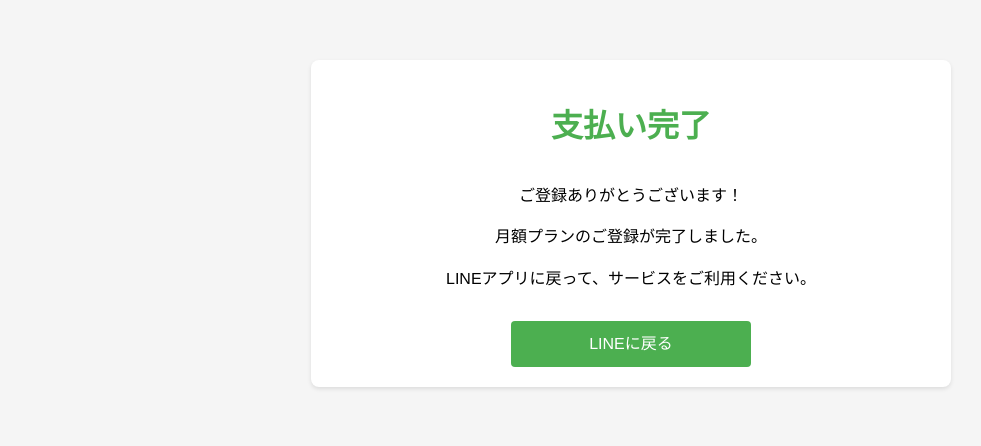
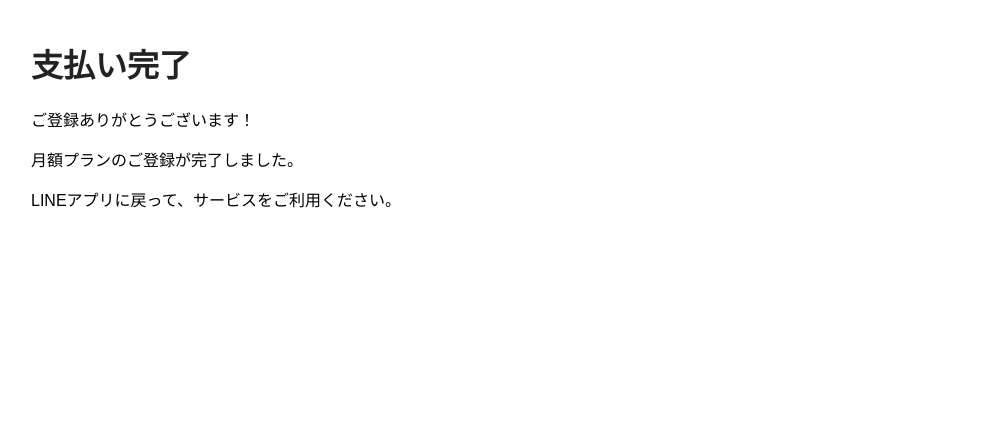
Before and after one commit to kikuchi-mizuki/linecalendar, a Flask app: page /payment/success in a window 1280 px wide. Shown: the top 446 px of the page, without its empty margins (9-990 px from the left). Run offline with Flask 3, Linux system fonts and the light colour scheme; parts of the project's set-up code (start-up, migrations or seed data) failed here and were passed over.

Commit message:
chore: 支払い完了画面から『LINEに戻る』リンクを削除

```diff
--- a/templates/payment_success.html
+++ b/templates/payment_success.html
@@ -1,56 +1,18 @@
 <!DOCTYPE html>
-<html>
+<html lang="ja">
 <head>
+    <meta charset="UTF-8">
     <title>支払い完了</title>
-    <meta charset="utf-8">
-    <meta name="viewport" content="width=device-width, initial-scale=1">
     <style>
-        body {
-            font-family: 'Helvetica Neue', Arial, sans-serif;
-            line-height: 1.6;
-            margin: 0;
-            padding: 20px;
-            background-color: #f5f5f5;
-        }
-        .container {
-            max-width: 600px;
-            margin: 40px auto;
-            padding: 20px;
-            background-color: white;
-            border-radius: 8px;
-            box-shadow: 0 2px 4px rgba(0,0,0,0.1);
-        }
-        h1 {
-            color: #4CAF50;
-            text-align: center;
-            margin-bottom: 30px;
-        }
-        .message {
-            text-align: center;
-            margin-bottom: 30px;
-        }
-        .button {
-            display: block;
-            width: 200px;
-            margin: 0 auto;
-            padding: 10px 20px;
-            background-color: #4CAF50;
-            color: white;
-            text-align: center;
-            text-decoration: none;
-            border-radius: 4px;
-        }
+        body { font-family: sans-serif; margin: 40px; }
+        h1 { color: #222; }
     </style>
 </head>
 <body>
-    <div class="container">
-        <h1>支払い完了</h1>
-        <div class="message">
-            <p>ご登録ありがとうございます！</p>
-            <p>月額プランのご登録が完了しました。</p>
-            <p>LINEアプリに戻って、サービスをご利用ください。</p>
-        </div>
-        <a href="https://line.me/R/ti/p/@your_bot_id" class="button">LINEに戻る</a>
-    </div>
+    <h1>支払い完了</h1>
+    <p>ご登録ありがとうございます！</p>
+    <p>月額プランのご登録が完了しました。</p>
+    <p>LINEアプリに戻って、サービスをご利用ください。</p>
+    <!-- <a href="https://line.me/R/">LINEに戻る</a> -->
 </body>
 </html>
```
